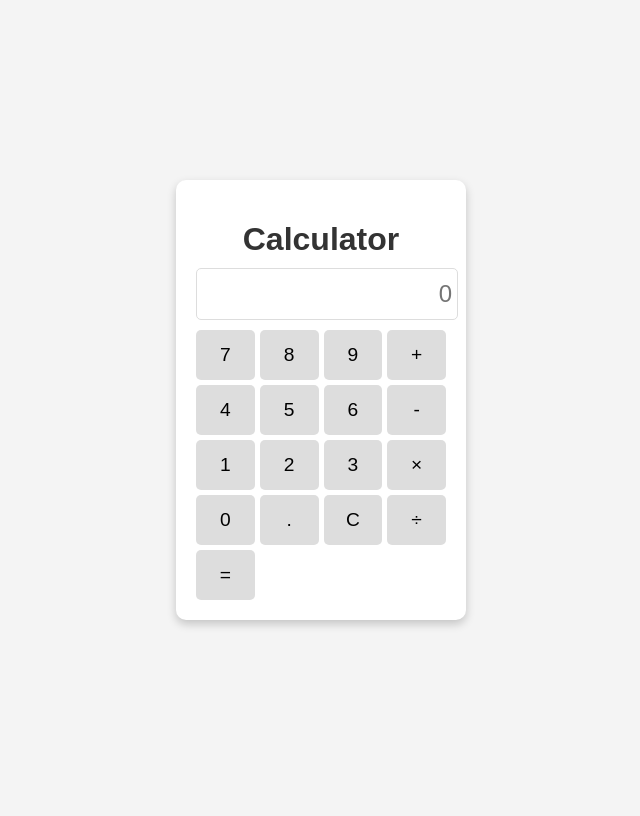
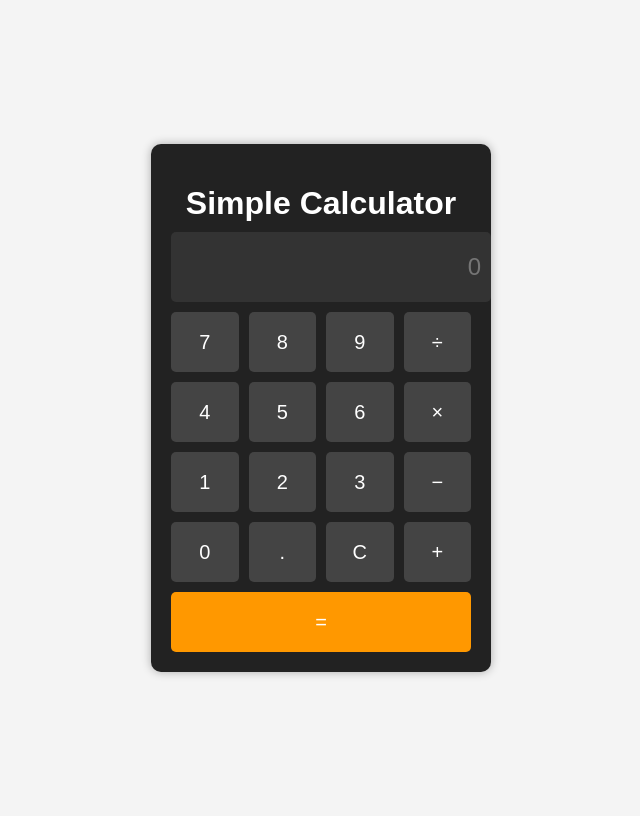
Before and after one commit to vemularajesh225/django-calculator, a Django app: page / in a window 1280 px wide. Shown: the whole page, without its empty margins (319-959 px from the left). Before the commit the page ends 627 px from the top, so only its background shows below. Run offline with Django 5.2, Linux system fonts and the light colour scheme.

Commit message:
Updated calculator UI and functionality

```diff
--- a/calculator/static/style.css
+++ b/calculator/static/style.css
@@ -5,50 +5,63 @@ body {
     align-items: center;
     height: 100vh;
     background-color: #f4f4f4;
-    margin: 0;
 }
+
 .calculator {
-    background: #fff;
+    background: #222;
     padding: 20px;
     border-radius: 10px;
-    box-shadow: 0 4px 10px rgba(0, 0, 0, 0.2);
+    box-shadow: 0 0 10px rgba(0, 0, 0, 0.3);
     text-align: center;
-    width: 250px;
+    width: 300px;
 }
-h1 {
+
+.calculator h1 {
+    color: white;
     margin-bottom: 10px;
-    color: #333;
 }
+
 input {
     width: 100%;
-    height: 40px;
+    height: 50px;
+    font-size: 24px;
     text-align: right;
-    font-size: 1.5em;
-    border: 1px solid #ddd;
+    padding: 10px;
+    border: none;
     border-radius: 5px;
-    padding: 5px;
     margin-bottom: 10px;
+    background: #333;
+    color: white;
 }
+
 .buttons {
     display: grid;
     grid-template-columns: repeat(4, 1fr);
-    gap: 5px;
+    gap: 10px;
 }
+
 button {
     width: 100%;
-    height: 50px;
-    font-size: 1.2em;
-    background: #ddd;
+    height: 60px;
+    font-size: 20px;
     border: none;
     border-radius: 5px;
     cursor: pointer;
+    background: #444;
+    color: white;
     transition: 0.3s;
 }
+
 button:hover {
-    background: #bbb;
+    background: #666;
 }
-.result {
-    margin-top: 10px;
-    font-size: 1.2em;
-    color: #333;
+
+.equal {
+    grid-column: span 4;
+    background: #ff9800;
+    color: white;
 }
+
+.equal:hover {
+    background: #e68900;
+}
--- a/calculator/templates/calculator.html
+++ b/calculator/templates/calculator.html
@@ -3,38 +3,39 @@
 <head>
     <meta charset="UTF-8">
     <meta name="viewport" content="width=device-width, initial-scale=1.0">
-    <title>Simple Calculator</title>
+    <title>Calculator</title>
     <link rel="stylesheet" href="/static/style.css">
 </head>
 <body>
     <div class="calculator">
-        <h1>Calculator</h1>
+        <h1>Simple Calculator</h1>
         <form method="POST">
             {% csrf_token %}
-            <input type="text" name="expression" id="expression" placeholder="0" required>
+            <input type="text" name="expression" id="expression" placeholder="0" value="{{ result|default:'' }}" readonly>
             <div class="buttons">
                 <button type="button" onclick="appendValue('7')">7</button>
                 <button type="button" onclick="appendValue('8')">8</button>
                 <button type="button" onclick="appendValue('9')">9</button>
-                <button type="button" onclick="appendValue('+')">+</button>
+                <button type="button" onclick="appendValue('/')">÷</button>
+
                 <button type="button" onclick="appendValue('4')">4</button>
                 <button type="button" onclick="appendValue('5')">5</button>
                 <button type="button" onclick="appendValue('6')">6</button>
-                <button type="button" onclick="appendValue('-')">-</button>
+                <button type="button" onclick="appendValue('*')">×</button>
+
                 <button type="button" onclick="appendValue('1')">1</button>
                 <button type="button" onclick="appendValue('2')">2</button>
                 <button type="button" onclick="appendValue('3')">3</button>
-                <button type="button" onclick="appendValue('*')">×</button>
+                <button type="button" onclick="appendValue('-')">−</button>
+
                 <button type="button" onclick="appendValue('0')">0</button>
                 <button type="button" onclick="appendValue('.')">.</button>
                 <button type="button" onclick="clearInput()">C</button>
-                <button type="button" onclick="appendValue('/')">÷</button>
-                <button type="submit">=</button>
+                <button type="button" onclick="appendValue('+')">+</button>
+
+                <button type="submit" class="equal">=</button>
             </div>
         </form>
-        {% if result is not None %}
-            <p>Result: {{ result }}</p>
-        {% endif %}
     </div>
 
     <script>
```
